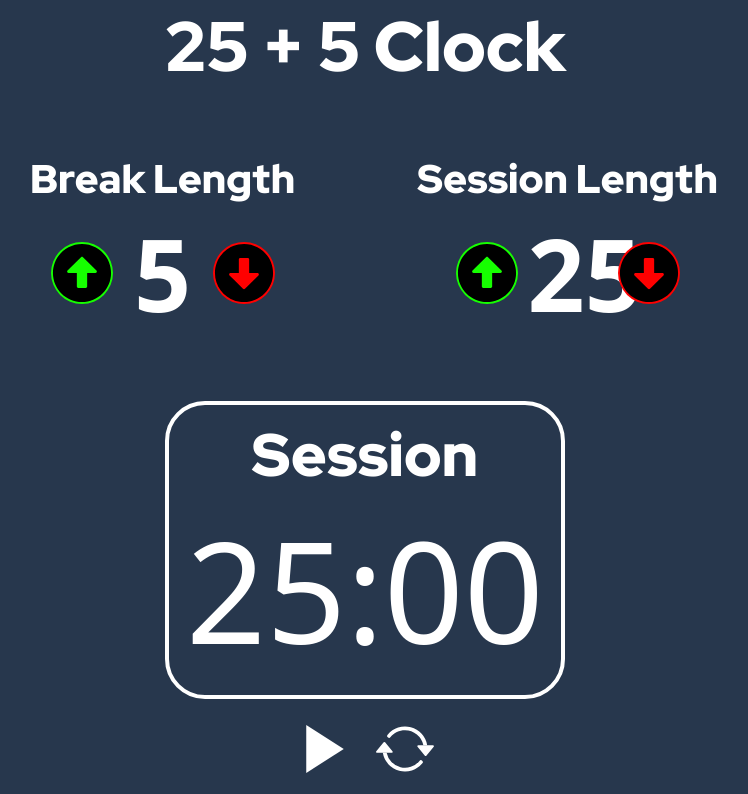
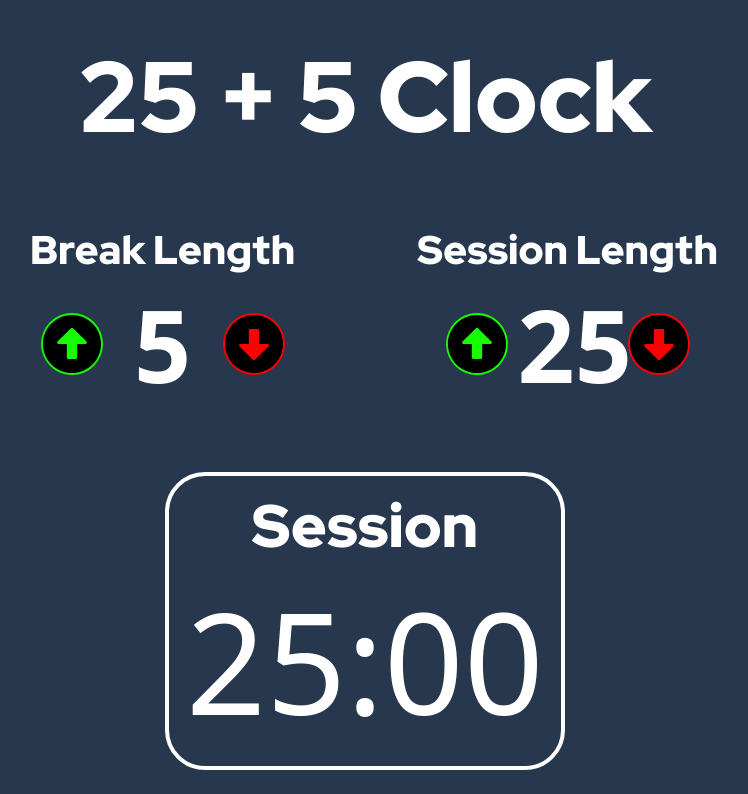
Before and after one commit to muhammadedowardaya/25plus5, a React (Vite) app: page / in a window 1280 px wide. Shown: the top 794 px of the page, without its empty margins (275-1023 px from the left). Built offline with nearby package versions, Linux system fonts and the light colour scheme; a web font is replaced by a local one.

Commit message:
perbaikan audio

```diff
--- a/src/components/Timer.jsx
+++ b/src/components/Timer.jsx
@@ -26,8 +26,8 @@ export default function Timer() {
 	const intervalRef = React.useRef();
 
 	React.useEffect(() => {
-		const audioBreak = document.getElementById('audio-break');
-		const audioSession = document.getElementById('audio-session');
+		const audioBreak = document.querySelector('audio.audio-break');
+		const audioSession = document.querySelector('audio.audio-session');
 		let remainingTime = totalSeconds;
 
 		intervalRef.current = setInterval(function () {
@@ -94,8 +94,8 @@ export default function Timer() {
 		>
 			<div id="timer-label">{breakTime ? 'Break' : 'Session'}</div>
 			<div id="time-left">{time}</div>
-			<audio id="audio-break" src="/audios/my-ringtone.mp3"></audio>
-			<audio id="audio-session" src="/audios/bling_bang_bang_born.mp3"></audio>
+			<audio id='beep' className="audio-break" src="/audios/my-ringtone.mp3"></audio>
+			<audio className="audio-session" src="/audios/bling_bang_bang_born.mp3"></audio>
 		</div>
 	);
 }
--- a/src/components/TimerControls.jsx
+++ b/src/components/TimerControls.jsx
@@ -18,6 +18,12 @@ export default function TimerControls() {
 
 	const resetHandler = (e) => {
 		dispatch(resetTimeManagement());
+		const audioBreak = document.querySelector('audio.audio-break');
+		const audioSession = document.querySelector('audio.audio-session');
+		if (audioBreak || audioSession) {
+			audioBreak.currentTime = 0;
+			audioSession.currentTime = 0;
+		}
 		const reset = e.target.parentNode;
 		if (reset) {
 			if (!reset.classList.contains('active')) {
--- a/src/styles/App.scss
+++ b/src/styles/App.scss
@@ -42,6 +42,12 @@
 
 @media only screen and (min-width: 1200px) {
 	#app {
+		#title {
+			margin-top: 3rem;
+			margin-bottom: 5rem;
+			font-size: 10rem;
+		}
+
 		.time-management {
 			margin: 6rem 0;
 		}
--- a/src/styles/BreakTime.scss
+++ b/src/styles/BreakTime.scss
@@ -65,7 +65,7 @@
 		.break-time__controls {
 			#break-time__value {
 				font-size: 10rem;
-				width: 10rem;
+				width: 12rem;
 			}
 
 			button {
--- a/src/styles/SessionTime.scss
+++ b/src/styles/SessionTime.scss
@@ -64,7 +64,7 @@
 		.session-time__controls {
 			#session-time__value {
 				font-size: 10rem;
-				width: 10rem;
+				width: 12rem;
 			}
 
 			button {
--- a/src/styles/index.scss
+++ b/src/styles/index.scss
@@ -58,5 +58,6 @@ footer {
 @media only screen and (min-width: 1200px) {
 	footer {
 		font-size: 2rem;
+		margin-top: 4rem;
 	}
 }
```
